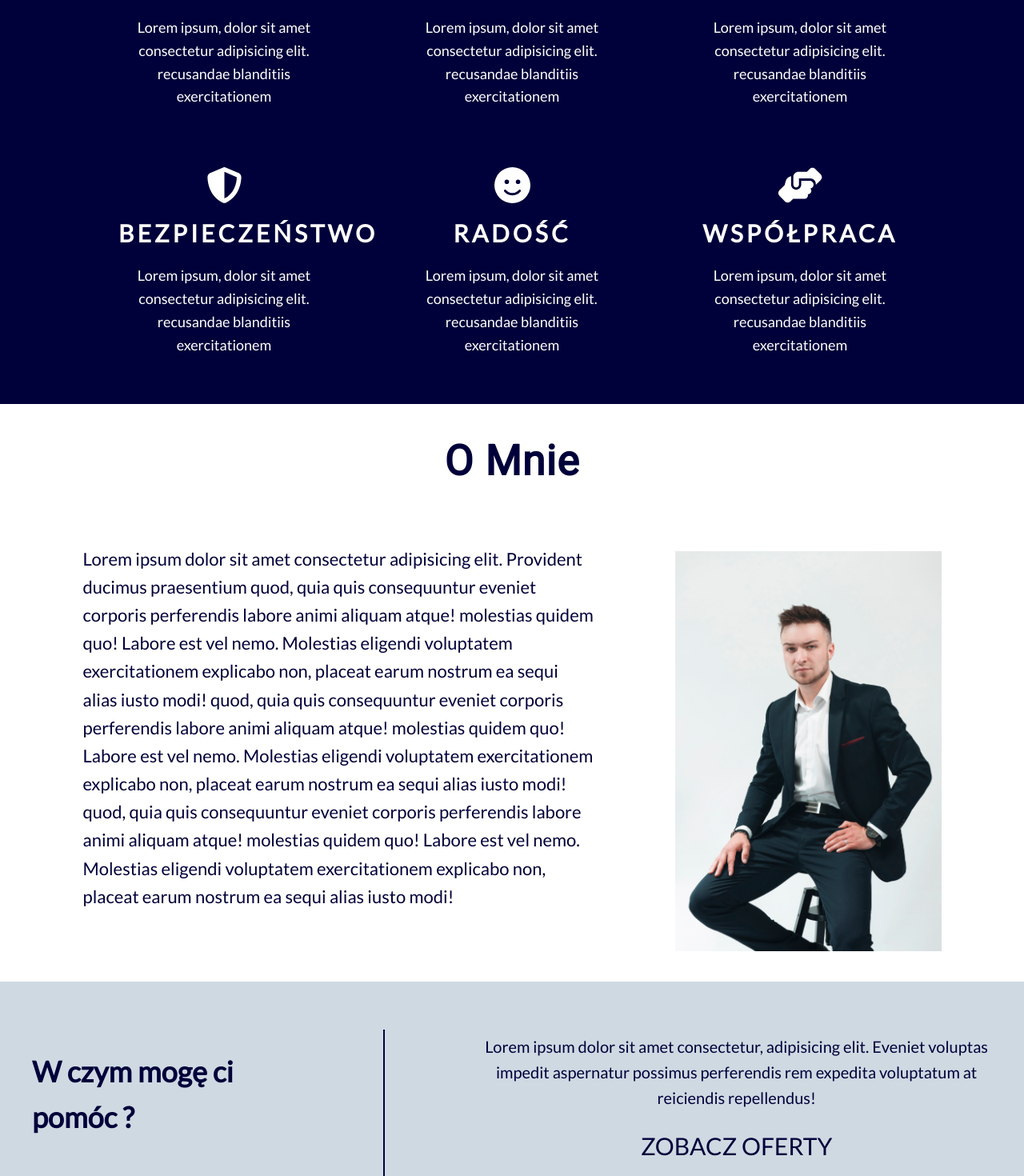
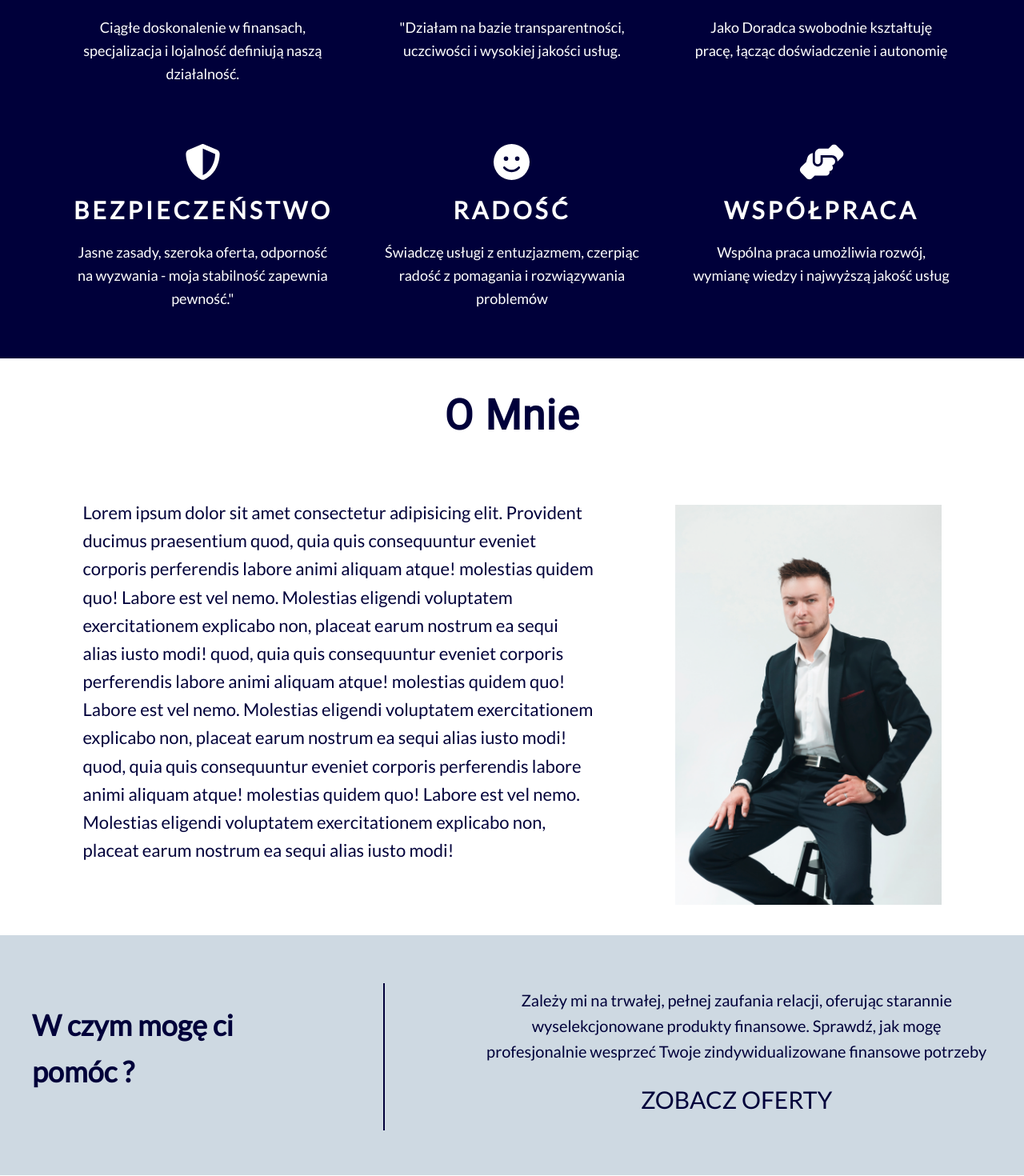
Before and after one commit to Soszka/Angular-zamorskiFinanse, an Angular app: page / in a window 1280 px wide. Shown: the part 980-2450 px from the top of the page at 80% size. Built offline with nearby package versions, Linux system fonts and the light colour scheme.

Commit message:
basic descriptions added

```diff
--- a/src/app/oferts-preview/oferts-preview.component.html
+++ b/src/app/oferts-preview/oferts-preview.component.html
@@ -4,9 +4,9 @@
       <h1>W czym mogę ci pomóc ?</h1>
     </div>
     <div class="description" data-aos="zoom-in" data-aos-delay="300">
-      <p>Lorem ipsum dolor sit amet consectetur, adipisicing elit.
-         Eveniet voluptas impedit aspernatur possimus perferendis rem
-         expedita voluptatum at reiciendis repellendus!
+      <p>Zależy mi na trwałej, pełnej zaufania relacji, oferując starannie
+         wyselekcjonowane produkty finansowe. Sprawdź, jak mogę profesjonalnie
+         wesprzeć Twoje zindywidualizowane finansowe potrzeby
       </p>
       <a (click)="navigateToOferts()">Zobacz Oferty</a>
     </div>
--- a/src/app/oferts-preview/oferts-preview.component.scss
+++ b/src/app/oferts-preview/oferts-preview.component.scss
@@ -53,7 +53,7 @@
     }
 
     a {
-      display: block;
+      display: inline-block;
       margin-bottom: 15px;
       text-decoration: none;
       color: $text-color;
--- a/src/app/oferts/oferts.component.scss
+++ b/src/app/oferts/oferts.component.scss
@@ -68,7 +68,7 @@
   background-color: rgb(0, 0, 58);
 
   .ofert-description {
-    padding: 0 20px;
+    padding: 0 10px;
     display: flex;
     justify-content: center;
     text-align: center;
--- a/src/app/oferts/oferts.component.ts
+++ b/src/app/oferts/oferts.component.ts
@@ -27,69 +27,69 @@ export class OfertsComponent {
   oferts: Ofert[] = [
     {
       title: 'Ubezpieczenie na życie',
-      description: 'Lorem ipsum dolor sit amet consectetur adipisicing elit Lorem ipsum dolor sit amet consectetur adipisicing elit',
+      description: 'Zabezpiecz swoją przyszłość. Oferuje ubezpieczenia na życie dostosowane do Twoich potrzeb, zapewniające spokój i bezpieczeństwo',
       image: '../../assets/OfertsPhoto1.jpg',
       imageSm: '../../assets/OfertsPhoto11.jpg',
       isActive: false,   },
     {
       title: 'Ubezpieczenie zdrowotne',
-      description: 'Lorem ipsum dolor sit amet consectetur adipisicing elit Lorem ipsum dolor sit amet consectetur adipisicing elit',
+      description: 'Dla Ciebie i Twojego zdrowia. Znajdziemy ubezpieczenie dopasowane do Twoich potrzeb, dbając o Twój komfort i bezpieczeństwo',
       image: '../../assets/OfertsPhoto2.jpg',
       imageSm: '../../assets/OfertsPhoto12.jpg',
       isActive: false,
     },
     {
       title: 'Inwestycje kapitału',
-      description: 'Lorem ipsum dolor sit amet consectetur adipisicing elit Lorem ipsum dolor sit amet consectetur adipisicing elit',
+      description: 'Twój kapitał, Twój rozwój. Oferujemy spersonalizowane inwestycje, dostosowane do Twoich celów finansowych i planów na przyszłość',
       image: '../../assets/OfertsPhoto3.jpg',
       imageSm: '../../assets/OfertsPhoto13.jpg',
       isActive: false,
     },
     {
       title: 'Programy oszczędnościowe',
-      description: 'Lorem ipsum dolor sit amet consectetur adipisicing elit Lorem ipsum dolor sit amet consectetur adipisicing elit',
+      description: 'Oszczędzaj mądrze, my pomożemy. Znajdziemy dla Ciebie program oszczędnościowy, który wspiera Twoje cele finansowe',
       image: '../../assets/OfertsPhoto4.jpg',
       imageSm: '../../assets/OfertsPhoto14.jpg',
       isActive: false,
     },
     {
       title: 'Ubezpieczenie majątkowe',
-      description: 'Lorem ipsum dolor sit amet consectetur adipisicing elit Lorem ipsum dolor sit amet consectetur adipisicing elit',
+      description: 'Ochrona Twojego majątku. Znajdę dla Ciebie ubezpieczenie majątkowe, dostosowane do  potrzeb i wartości posiadanych dóbr',
       image: '../../assets/OfertsPhoto5.jpg',
       imageSm: '../../assets/OfertsPhoto15.jpg',
       isActive: false,
     },
     {
       title: 'Ubezpieczenie komunikacyjne',
-      description: 'Lorem ipsum dolor sit amet consectetur adipisicing elit Lorem ipsum dolor sit amet consectetur adipisicing elit',
+      description: 'Bezpieczna podróż z nami. Oferuje ubezpieczenia komunikacyjne, zapewniające kompleksową ochronę dla Ciebie i Twojego pojazdu',
       image: '../../assets/OfertsPhoto6.jpg',
       imageSm: '../../assets/OfertsPhoto16.jpg',
       isActive: false,
     },
     {
       title: 'Kredyty',
-      description: 'Lorem ipsum dolor sit amet consectetur adipisicing elit Lorem ipsum dolor sit amet consectetur adipisicing elit',
+      description: 'Oferuje elastyczne kredyty, dostosowane do Twoich potrzeb i planów, abyś mógł osiągnąć zamierzone cele',
       image: '../../assets/OfertsPhoto7.jpg',
       imageSm: '../../assets/OfertsPhoto17.jpg',
       isActive: false,
     },
     {
       title: 'Nieruchomości',
-      description: 'Lorem ipsum dolor sit amet consectetur adipisicing elit Lorem ipsum dolor sit amet consectetur adipisicing elit',
+      description: 'Twój dom, Twoje bezpieczeństwo. Pomagam w realizacji marzeń o nieruchomości, oferując wsparcie i dostosowane rozwiązania finansowe',
       image: '../../assets/OfertsPhoto8.jpg',
       imageSm: '../../assets/OfertsPhoto18.jpg',
       isActive: false,
     },
     {
       title: 'Leasing',
-      description: 'Lorem ipsum dolor sit amet consectetur adipisicing elit Lorem ipsum dolor sit amet consectetur adipisicing elit',
+      description: 'Rozwijaj się z nami. Oferuje elastyczne opcje leasingu, dostosowane do Twoich potrzeb , wspierając rozwój Twojej działalności',
       image: '../../assets/OfertsPhoto9.jpg',
       imageSm: '../../assets/OfertsPhoto19.jpg',
       isActive: false,
     },
     {
       title: 'Oferta dla firm',
-      description: 'Lorem ipsum dolor sit amet consectetur adipisicing elit Lorem ipsum dolor sit amet consectetur adipisicing elit',
+      description: 'Twoja firma, moje rozwiązania. Oferuje kompleksową ofertę dla firm, dostosowaną do indywidualnych potrzeb i celów biznesowych',
       image: '../../assets/OfertsPhoto10.jpg',
       imageSm: '../../assets/OfertsPhoto20.jpg',
       isActive: false,
--- a/src/app/our-work/our-work.component.html
+++ b/src/app/our-work/our-work.component.html
@@ -2,21 +2,21 @@
   <div class="work-item" data-aos="zoom-in">
     <mat-icon class="icon">account_balance</mat-icon>
     <h2>Przyjrzę się twoim produktom finanwsowym</h2>
-    <p>Lorem ipsum dolor sit amet consectetur adipisicing elit. Harum, tempora.</p>
+    <p>Dokładna ocena oferty pozwoli na pewne i świadome podejmowanie decyzji finansowych</p>
   </div>
   <div class="work-item" data-aos="zoom-in" data-aos-delay="250">
     <mat-icon class="icon">timeline</mat-icon>
     <h2>Pomogę w realizacji długoterminowych celów</h2>
-    <p>Lorem ipsum dolor sit amet consectetur adipisicing elit. Harum, tempora.</p>
+    <p>Oferuję wsparcie w planowaniu na przyszłość, abyś mógł śmiało podążać ku długoterminowym celom</p>
   </div>
   <div class="work-item" data-aos="zoom-in" data-aos-delay="500">
     <mat-icon class="icon">security</mat-icon>
     <h2>Pomogę zadbać o bezpieczeństwo finansowe</h2>
-    <p>Lorem ipsum dolor sit amet consectetur adipisicing elit. Harum, tempora.</p>
+    <p>Zaufaj mi w kwestiach finansowych. Razem stworzymy plan, byś mógł cieszyć się bezpieczeństwem</p>
   </div>
   <div class="work-item" data-aos="zoom-in" data-aos-delay="750">
     <mat-icon class="icon">verified_user</mat-icon>
     <h2>Zapewnię komfort korzystania z wszelkich usług</h2>
-    <p>Lorem ipsum dolor sit amet consectetur adipisicing elit. Harum, tempora.</p>
+    <p>Tak dostosuję ofertę, byś doświadczał wygody i satysfakcji przy korzystaniu z naszych usług</p>
   </div>
 </div>
--- a/src/app/values/values.component.html
+++ b/src/app/values/values.component.html
@@ -2,37 +2,37 @@
   <div class="value" data-aos="zoom-in">
     <fa-icon class="icon" [icon]="faUserTie"></fa-icon>
     <h3>Profesjonalizm</h3>
-    <p>Lorem ipsum, dolor sit amet consectetur adipisicing elit.
-       recusandae blanditiis exercitationem</p>
+    <p>Ciągłe doskonalenie w finansach, specjalizacja
+       i lojalność definiują naszą działalność.</p>
   </div>
   <div class="value" data-aos="zoom-in">
     <fa-icon class="icon" [icon]="faHandshake"></fa-icon>
     <h3>Zaufanie</h3>
-    <p>Lorem ipsum, dolor sit amet consectetur adipisicing elit.
-       recusandae blanditiis exercitationem</p>
+    <p>"Działam na bazie transparentności,
+       uczciwości i wysokiej jakości usług.</p>
   </div>
   <div class="value" data-aos="zoom-in">
     <fa-icon class="icon" [icon]="faBalanceScale"></fa-icon>
     <h3>Niezależność</h3>
-    <p>Lorem ipsum, dolor sit amet consectetur adipisicing elit.
-       recusandae blanditiis exercitationem</p>
+    <p>Jako Doradca swobodnie kształtuję pracę,
+       łącząc doświadczenie i autonomię</p>
   </div>
   <div class="value" data-aos="zoom-in">
     <fa-icon class="icon" [icon]="faShieldAlt"></fa-icon>
     <h3>Bezpieczeństwo</h3>
-    <p>Lorem ipsum, dolor sit amet consectetur adipisicing elit.
-       recusandae blanditiis exercitationem</p>
+    <p>Jasne zasady, szeroka oferta, odporność na
+       wyzwania - moja stabilność zapewnia pewność."</p>
   </div>
   <div class="value" data-aos="zoom-in">
     <fa-icon class="icon" [icon]="faSmile"></fa-icon>
     <h3>Radość</h3>
-    <p>Lorem ipsum, dolor sit amet consectetur adipisicing elit.
-       recusandae blanditiis exercitationem</p>
+    <p>Świadczę usługi z entuzjazmem, czerpiąc radość
+       z pomagania i rozwiązywania problemów</p>
   </div>
   <div class="value" data-aos="zoom-in">
     <fa-icon class="icon" [icon]="faHandsHelping"></fa-icon>
     <h3>Współpraca</h3>
-    <p>Lorem ipsum, dolor sit amet consectetur adipisicing elit.
-       recusandae blanditiis exercitationem</p>
+    <p>Wspólna praca umożliwia rozwój,
+       wymianę wiedzy i najwyższą jakość usług</p>
   </div>
 </div>
--- a/src/app/values/values.component.scss
+++ b/src/app/values/values.component.scss
@@ -6,7 +6,7 @@
   flex-wrap: wrap;
   background-color: rgb(0, 0, 58);
   justify-content: space-around;
-  padding: 30px 100px;
+  padding: 30px 60px;
   width: 100%;
   @include extra-large-screens {
     padding: 15px 50px;
@@ -18,7 +18,7 @@
 }
 
 .value {
-  max-width: 30%;
+  max-width: 33%;
   text-align: center;
   margin: 10px;
   padding: 30px;
```
